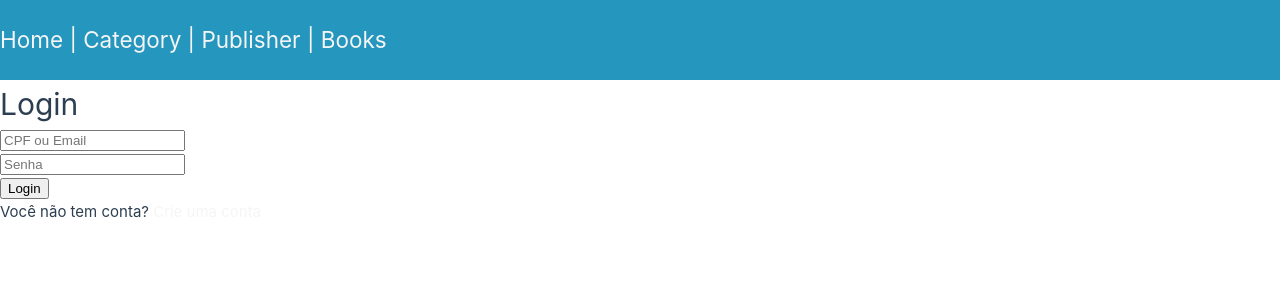
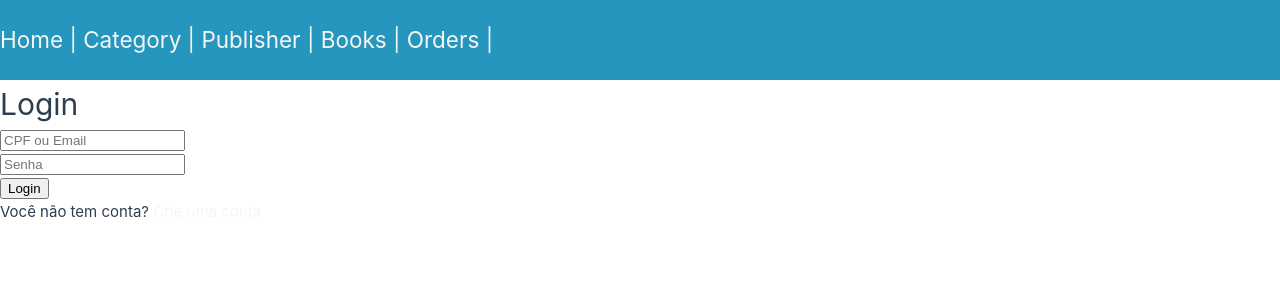
Before and after one commit to emanuel12012/ProjetoFinal, a Vue app: page / in a window 1280 px wide. Shown: the top 300 px of the page. Built offline with nearby package versions, Linux system fonts and the light colour scheme.

Commit message:
orders/carrinho

```diff
--- a/src/App.vue
+++ b/src/App.vue
@@ -10,7 +10,8 @@ import { RouterLink, RouterView } from 'vue-router'
         <RouterLink to="/">Home</RouterLink> |
         <RouterLink to="/category">Category</RouterLink> |
         <RouterLink to="/publisher">Publisher</RouterLink> |
-        <RouterLink to="/books">Books</RouterLink>
+        <RouterLink to="/books">Books</RouterLink> |
+        <RouterLink to="/orders">Orders</RouterLink> |
       </nav>
     </div>
   </header>
@@ -23,6 +24,7 @@ import { RouterLink, RouterView } from 'vue-router'
 
 #app {
   height: 100vh;
+
 }
 
 header {
@@ -34,6 +36,8 @@ header {
   align-items: center;
 }
 
+
+
 main {
   padding: 10px;
 }
```
